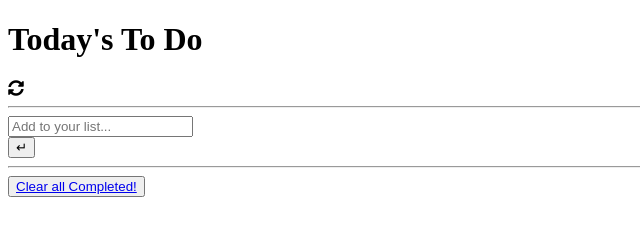
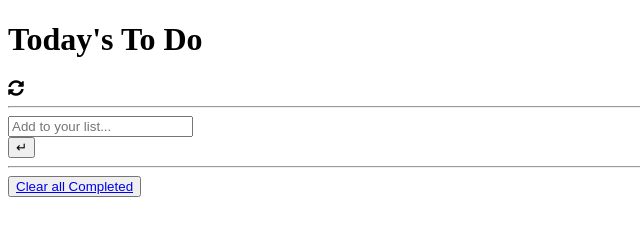
Before and after one commit to BereketRetta/ToDoList, a website: page src/index.html in a window 1280 px wide. Shown: the full height of the page, 0-640 px from the left. Drawn offline with Linux system fonts and the light colour scheme.

Commit message:
some issue fix

```diff
--- a/src/index.html
+++ b/src/index.html
@@ -23,7 +23,7 @@
     <hr>
     <div class="todo-lists"></div>
     <button class="btn">
-        <a href="#" class="clear">Clear all Completed!</a>
+        <a href="#" class="clear">Clear all Completed</a>
 </button>
 </main>
 </body>
```
